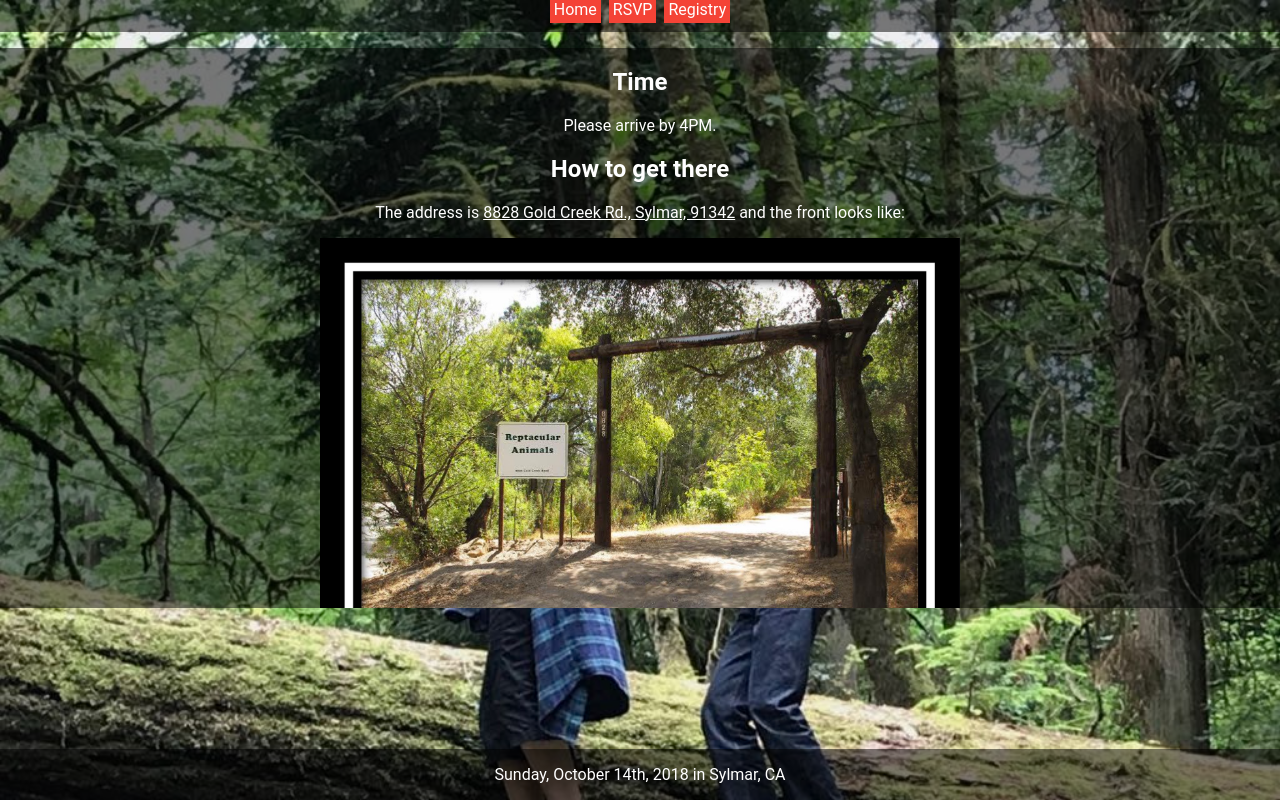
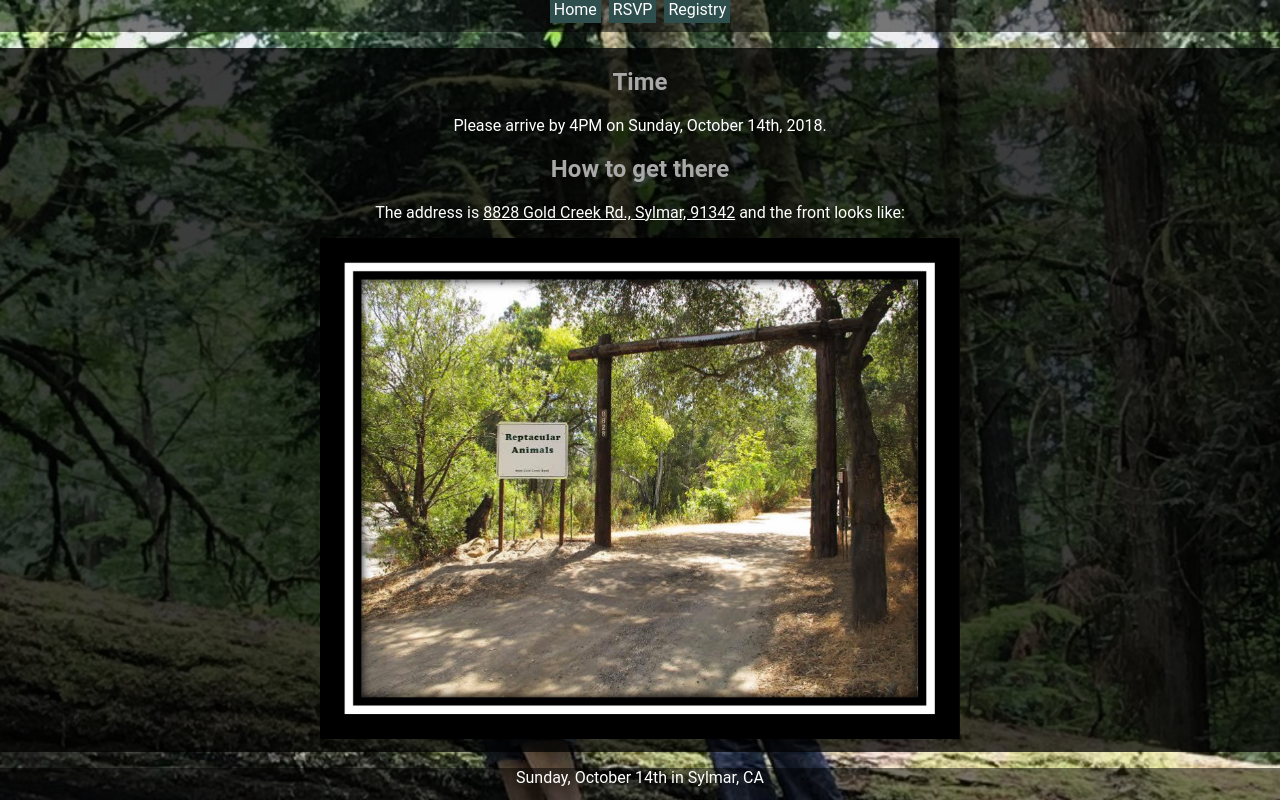
Before and after one commit to gmathews/weddingsite, a plain HTML site: page static/info.html in a window 1280 px wide. Drawn offline with Linux system fonts and the light colour scheme.

Commit message:
fix alignment, new header color, better footer and h2

```diff
--- a/static/info.html
+++ b/static/info.html
@@ -15,7 +15,7 @@
 
         <div class="info">
             <h2>Time</h2>
-            <p class="info">Please arrive by 4PM.</p>
+            <p class="info">Please arrive by 4PM on Sunday, October 14th, 2018.</p>
             <h2>How to get there</h2>
             <p class="info">The address is <a href="https://maps.apple.com/?q=8828%20Gold%20Creek%20Rd.,%20Sylmar,%2091342">8828 Gold Creek Rd., Sylmar, 91342</a> and the front looks like:</p>
             <img src="ranchfront.jpg" alt="ranch entrance" class="widthfit">
@@ -37,9 +37,7 @@
         </ul>
 
         <div class="footer">
-            <p>
-            Sunday, October 14th, 2018 in Sylmar, CA
-            </p>
+            Sunday, October 14th in Sylmar, CA
         </div>
     </body>
 </html>
--- a/static/style.css
+++ b/static/style.css
@@ -38,20 +38,15 @@ div.transbox, div.registry, div.info{
 }
 
 div.info{
-    height: 70%;
+    /* height: 70%; */
+    height: calc(100% - 6em);
     top: 3em;
-    /* position: relative; */
-    /* width: 90%; */
-    /* margin-top: 10%; */
-    /* margin-bottom: 3em; */
-    /* overscroll-behavior: contain; */
+    background: rgba(0, 0, 0, 0.75);
     overflow-y: scroll;
     color: white;
     text-align: center;
     font-size: 100%;
     padding: 0;
-    /* padding-left: 1em; */
-    /* padding-right: 1em; */
 }
 p.info{
     padding-left: 1em;
@@ -71,11 +66,17 @@ div.footer {
     left: 0;
     bottom: 0;
     width: 100%;
+    height: 2em;
     background: rgba(0, 0, 0, 0.5);
     color: white;
     text-align: center;
+    margin: 0;
+    padding: 0;
 }
 
+h2{
+    color: darkgrey;
+}
 /* Setup a nice header */
 .header {
     position: fixed;
@@ -99,7 +100,7 @@ div.footer {
 }
 .header a:link, a:visited {
     color: white;
-    background-color: #f44336;
+    background-color: darkslategrey;
     text-decoration: none;
     padding: 0.25em;
 }
```
Also changed, not shown: static/index.html (+1 -3 lines), static/registry.html (+1 -3 lines), static/rsvp.html (+1 -3 lines).
